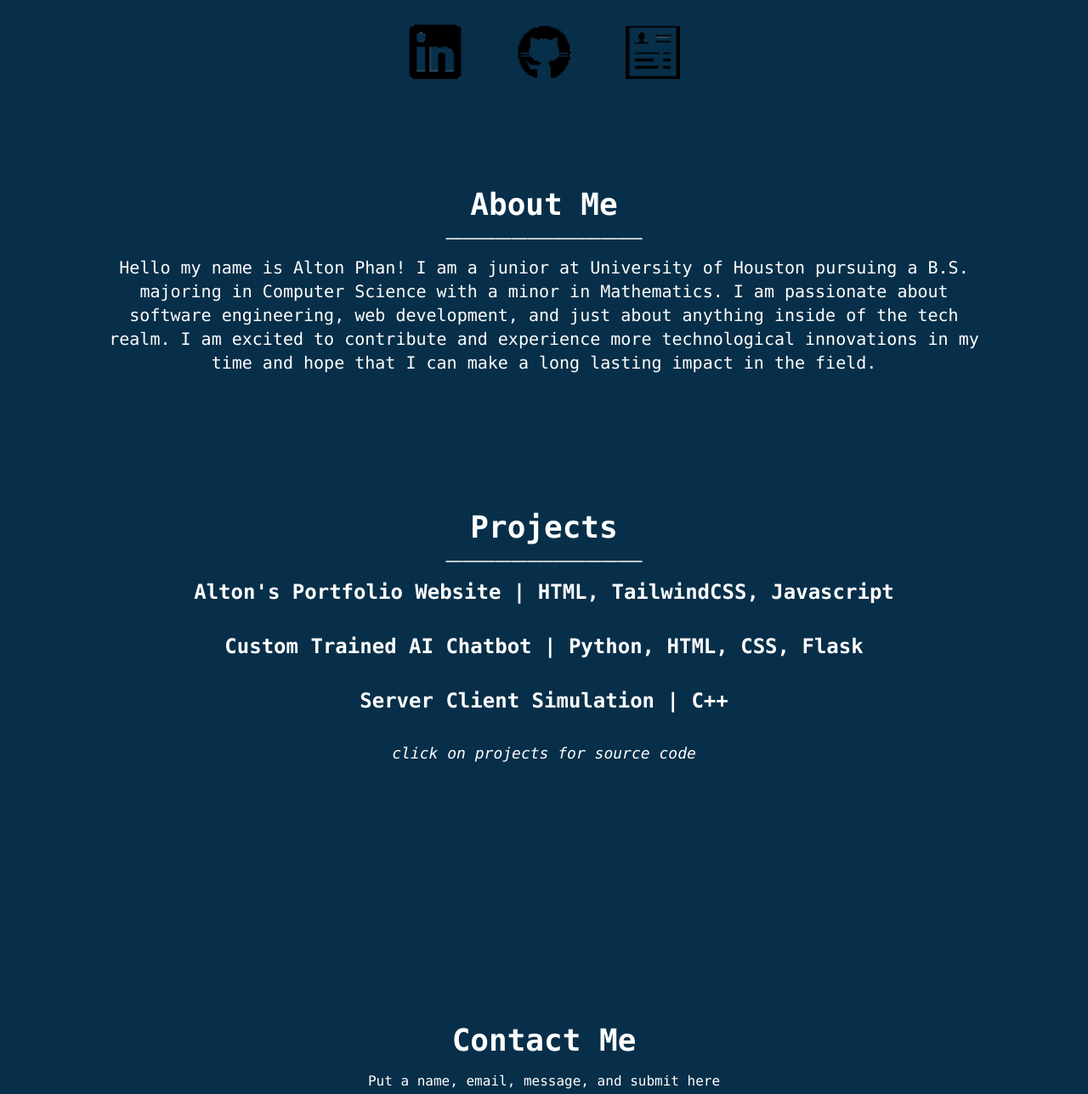
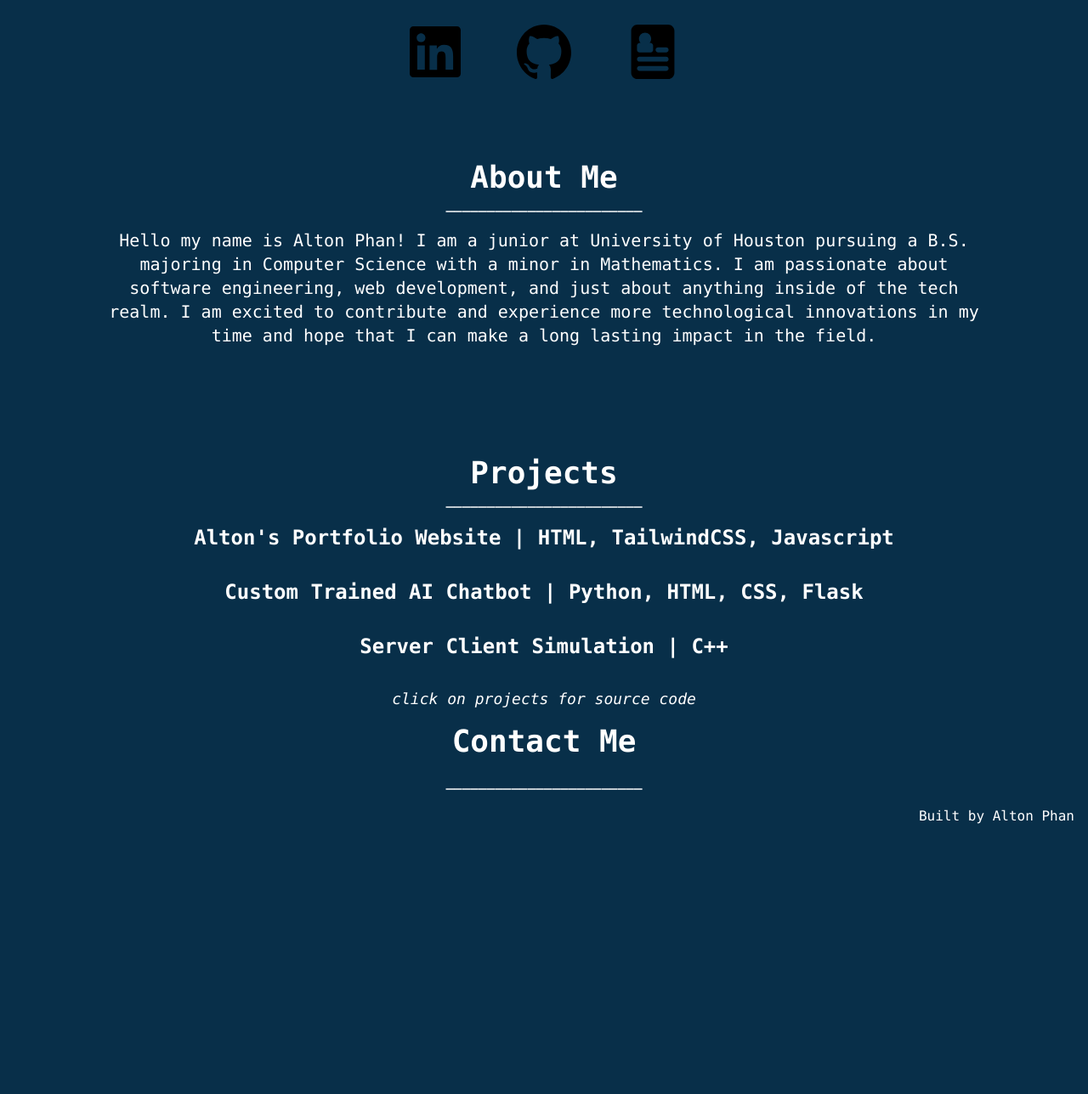
Before and after one commit to altonph/alton-portfolio, a website: page dist/index.html in a window 1280 px wide. Shown: the part 811-2099 px from the top of the page at 85% size. After the commit the page ends 1800 px from the top, so only its background shows below. Drawn offline with Linux system fonts and the light colour scheme.

Commit message:
fix: change pngs to svgs and spacing between sections

```diff
--- a/dist/index.html
+++ b/dist/index.html
@@ -8,7 +8,7 @@
   <link href="output.css" rel="stylesheet">
 </head>
 
-<body class="text-white bg-sky-950 border-box m-0 p-0 bg-auto font-mono">
+<body id="home" class="text-white bg-sky-950 border-box m-0 p-0 bg-auto font-mono">
 
   <!-- Header/Navbar Section -->
   <header class="fixed top-0 left-0 right-0 bg-sky-950 text-white p-4 flex justify-between items-center">
@@ -25,9 +25,9 @@
     </nav>
   </header>
 
-  <main class="pt-20"> <!-- Add padding-top to create space for fixed header -->
+  <main class="pt-20 "> <!-- Add padding-top to create space for fixed header -->
 
-    <section id="home" class="p-8 text-center">
+    <section class="p-8 text-center">
 
       <div class="flex justify-center items-center">
         <img src="./images/frog.png" alt="frog" class="bg-green-800 rounded-full border-8 border-green-950">
@@ -40,17 +40,17 @@
 
         <!-- replace with better pictures -->
         <ul class="flex space-x-16 justify-center p-8">
-          <li><a href="#"><img src="images/linkedin.png" class="w-16 h-16" alt="linkedin"></a></li>
-          <li><a href="#"><img src="images/github.png" class="w-16 h-16" alt="github"></a></li>
-          <li><a href="#"><img src="images/cv.png" class="w-16 h-16" alt="cv"></a></li>
+          <li><a href="#"><img src="images/linkedin.svg" class="w-16 h-16" alt="linkedin"></a></li>
+          <li><a href="#"><img src="images/github.svg" class="w-16 h-16" alt="github"></a></li>
+          <li><a href="#"><img src="images/cv.svg" class="w-16 h-16" alt="cv"></a></li>
         </ul>
 
       </div>
     </section>
 
     <!-- About Me Section -->
-    <section id="about" class="p-8 pb-32 mx-auto text-center">
-      <h2 class="text-4xl font-semibold">About Me</h2>
+    <section id="about" class="p-32 pb-32 mx-auto text-center ">
+      <h2 class="text-4xl font-semibold ">About Me</h2>
       <h3 class="font-black mb-4">________________________</h3>
       <p class="flex justify-center text-center mx-auto text-xl max-w-5xl">
         Hello my name is Alton Phan! I am a junior at University of Houston pursuing a
@@ -62,7 +62,7 @@
     </section>
 
     <!-- Projects Section -->
-    <section id="projects" class="p-8 mx-auto text-center">
+    <section id="projects" class="p-32 mx-auto text-center">
       <h2 class="text-4xl font-semibold">Projects</h2>
       <h3 class="font-black">________________________</h3>
       <!-- project details, descriptions, links, etc. -->
@@ -75,9 +75,10 @@
     </section>
 
     <!-- Contact Section -->
-    <section id="contact" class="p-64 mx-auto text-center">
+    <section id="contact" class="p-32 mx-auto text-center">
       <h2 class="text-4xl font-semibold mb-4">Contact Me</h2>
-      <p>Put a name, email, message, and submit here</p>
+      <h3 class="font-black">________________________</h3>
+
     </section>
 
     <!-- Footer Section -->
```
Also changed, not shown: dist/images/cv.png (deleted), dist/images/cv.svg (added), dist/images/github.png (deleted), dist/images/github.svg (added), dist/images/linkedin.png (deleted), dist/images/linkedin.svg (added).
